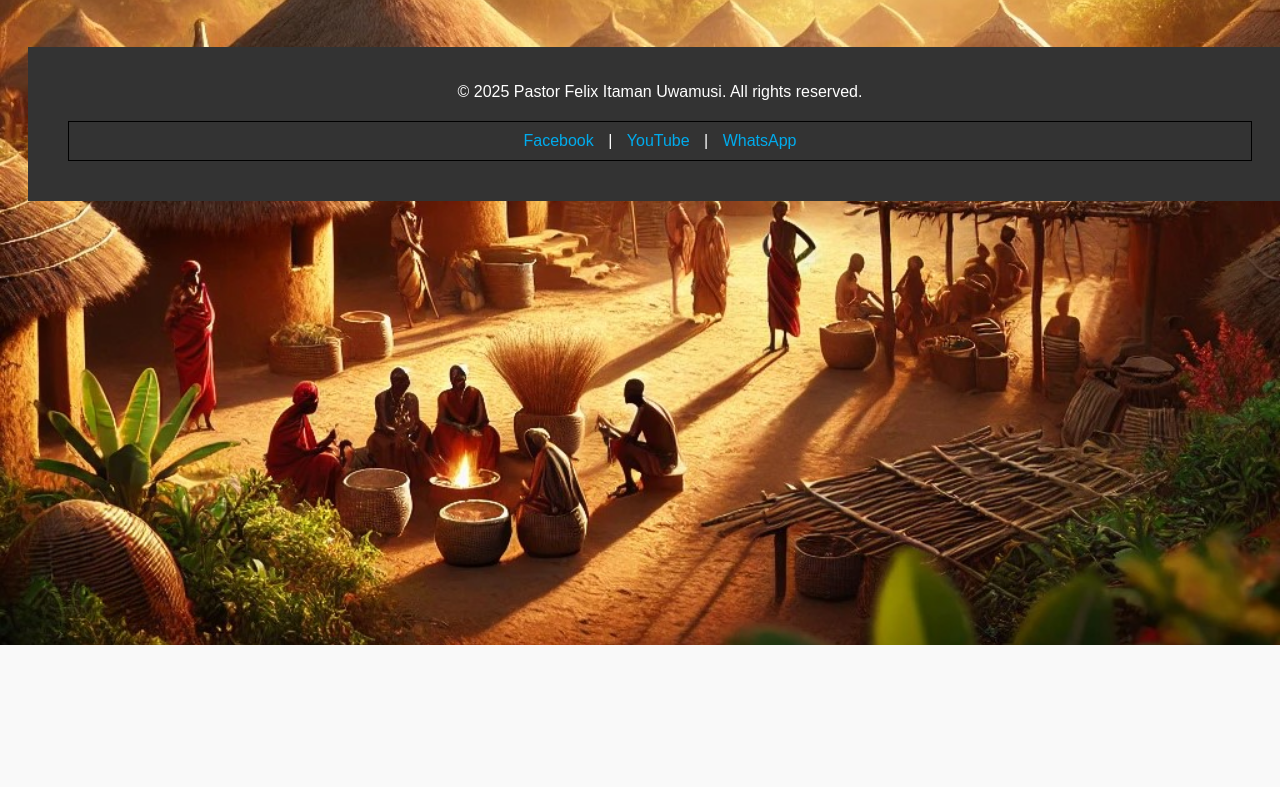
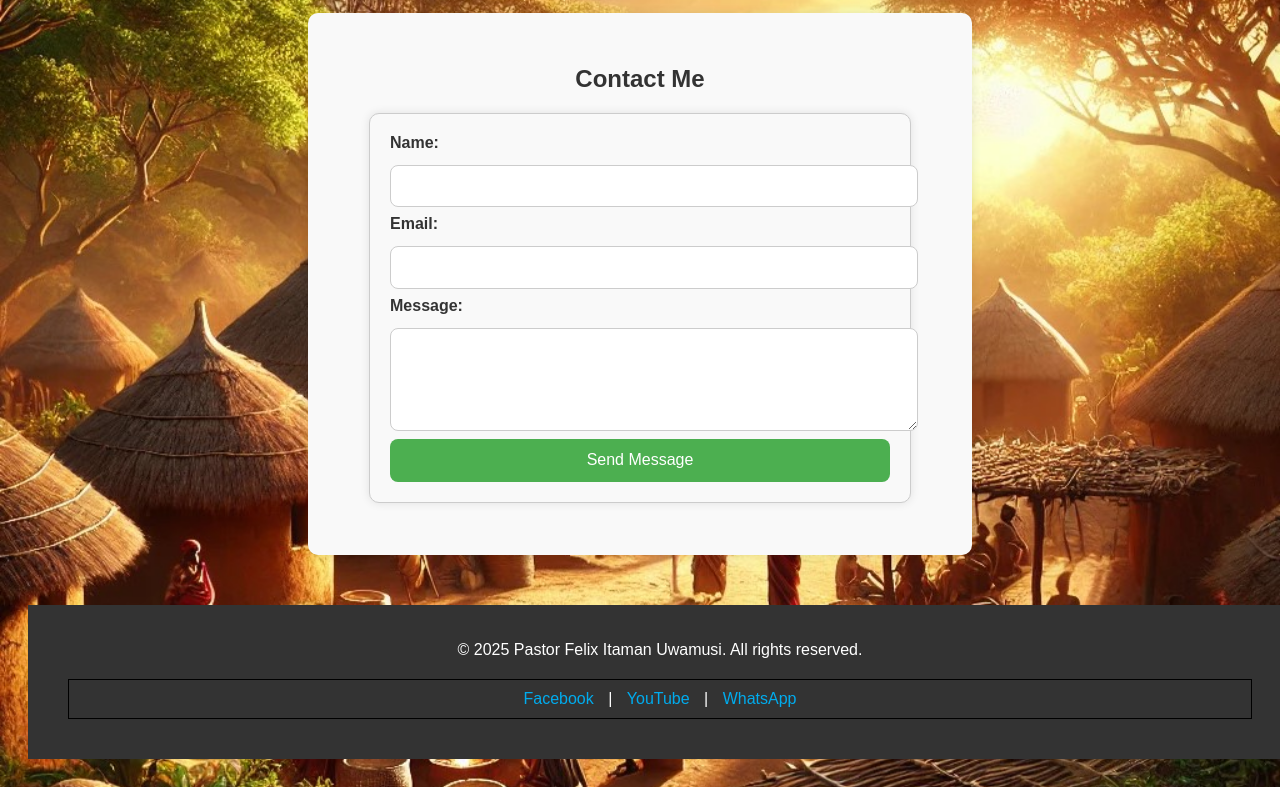
Before and after one commit to cocogirl-art/Mywikime2, a plain HTML site: page contact.html in a window 1280 px wide. Shown: the part 155-942 px from the top of the page. Before the commit the page ends 800 px from the top, so only its background shows below. Drawn offline with Linux system fonts and the light colour scheme.

Commit message:
Update contact.html

```diff
--- a/contact.html
+++ b/contact.html
@@ -21,7 +21,21 @@
     <h1>Contact Us</h1>
     <p>You can reach us through the form below:</p>
 
+   <section class="contact-form">
+  <h2>Contact Me</h2>
+ <form action="https://formspree.io/f/mgvzzpza" method="POST">
+  <label for="name">Name:</label>
+  <input type="text" id="name" name="name" required>
 
+  <label for="email">Email:</label>
+  <input type="email" id="email" name="email" required>
+
+  <label for="message">Message:</label>
+  <textarea id="message" name="message" rows="5" required></textarea>
+
+  <button type="submit">Send Message</button>
+</form>
+</section>
 
 <footer>
   <p>&copy; 2025 Pastor Felix Itaman Uwamusi. All rights reserved.</p>
```
